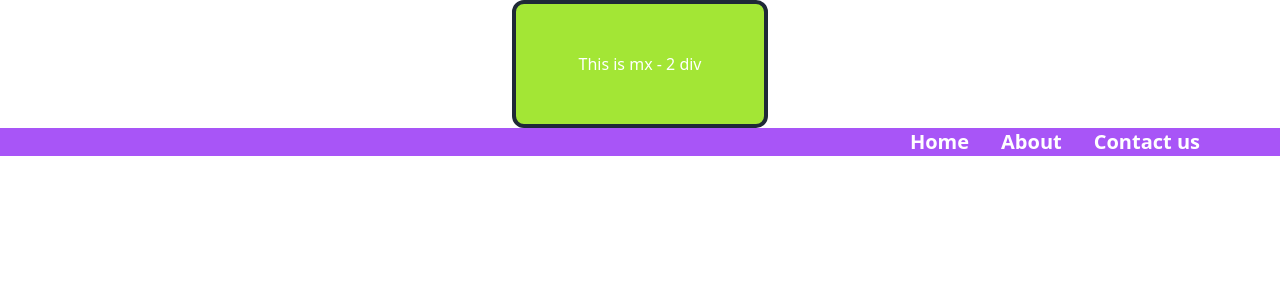
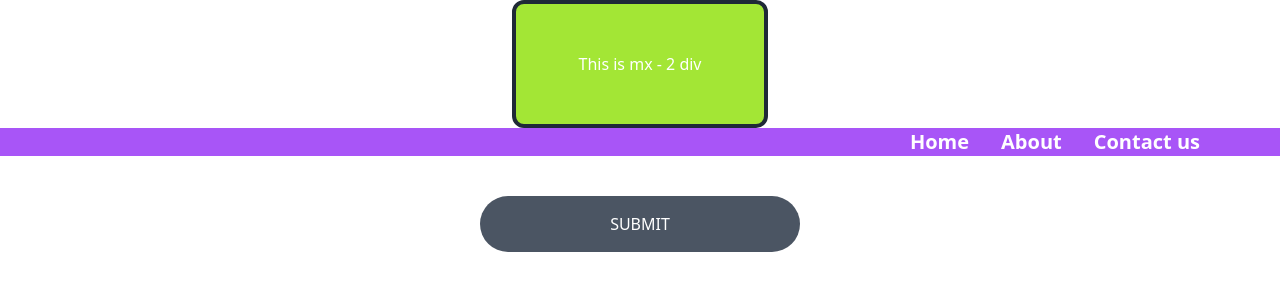
Before and after one commit to Vishal-080/Tailwind_practice_cwh, a website built with Vite: page index.html in a window 1280 px wide. Built offline with nearby package versions, Linux system fonts and the light colour scheme.

Commit message:
added a button and hover effect

```diff
--- a/index.html
+++ b/index.html
@@ -18,6 +18,9 @@
         <li class="hover:bg-purple-700 hover:uppercase cursor-pointer font-bold">About</li>
         <li class="hover:bg-purple-700 hover:uppercase cursor-pointer font-bold">Contact us</li>
     </ul>
+    <div class="w-1/2 text-center my-10 mx-auto">
+        <button class="text-center w-1/2 m-auto rounded-full bg-gray-600 text-white px-6 py-4 font-medium hover:bg-slate-200 hover:text-black" >SUBMIT</button>
+    </div>
 </body>
 
 </html>
```
